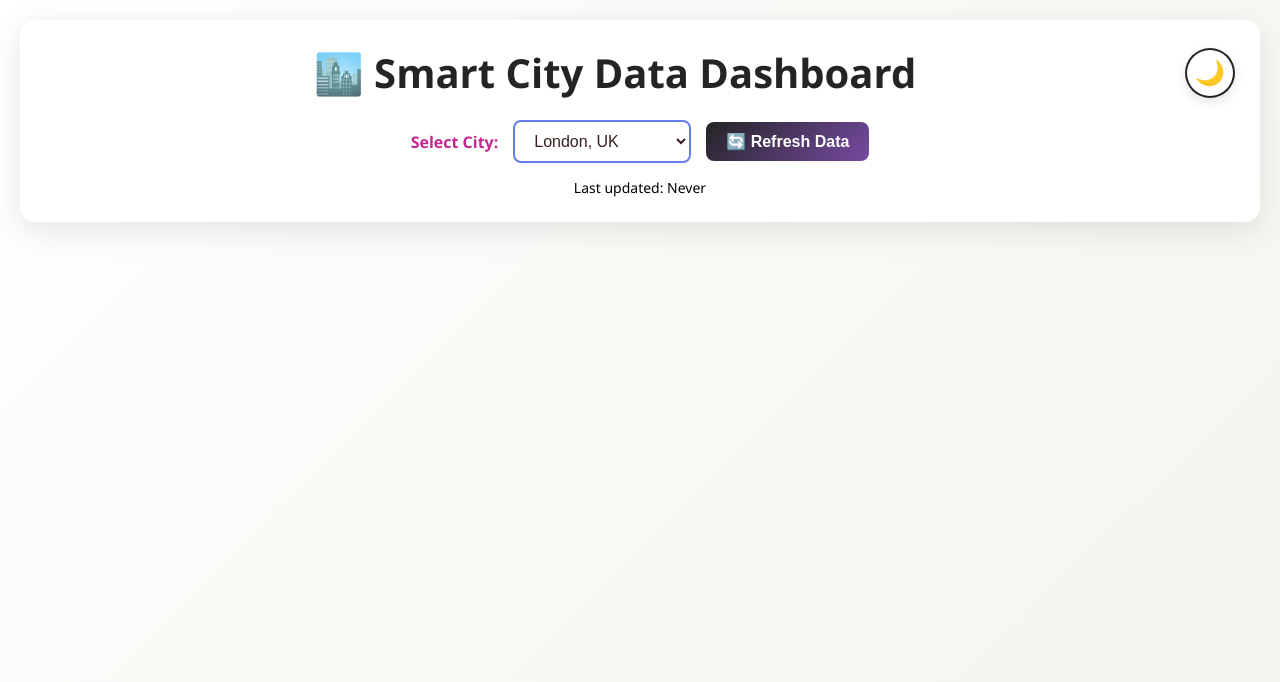
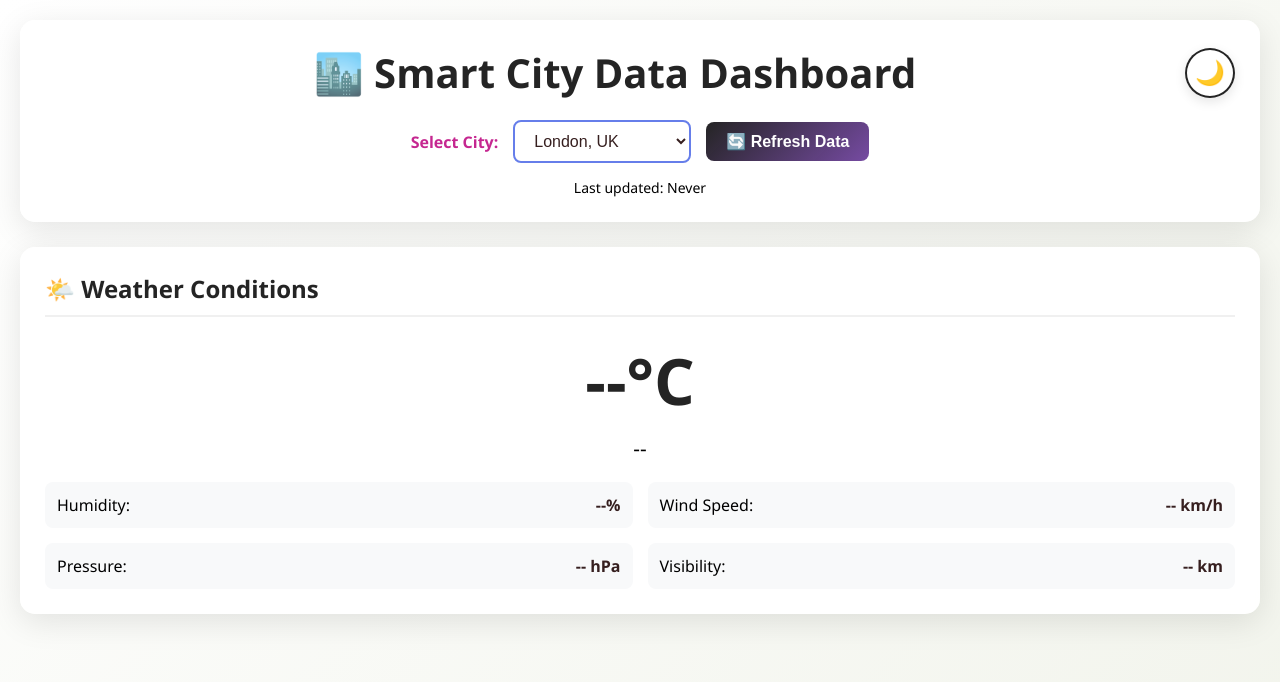
Before and after one commit to sahanaxzy/Open-Source-Evaluation, a plain HTML site: page index.html in a window 1280 px wide. Drawn offline with nearby package versions, Linux system fonts and the light colour scheme.

Commit message:
weather condition updated

```diff
--- a/index.html
+++ b/index.html
@@ -36,7 +36,35 @@
             <div class="last-update" id="lastUpdate">Last updated: Never</div>
         </header>
 
-
+        <div class="dashboard-grid">
+            <!-- Weather Card -->
+            <div class="card weather-card">
+                <h2>🌤️ Weather Conditions</h2>
+                <div class="weather-info">
+                    <div class="weather-main">
+                        <div class="temperature" id="temperature">--°C</div>
+                        <div class="weather-desc" id="weatherDesc">--</div>
+                    </div>
+                    <div class="weather-details">
+                        <div class="detail-item">
+                            <span class="label">Humidity:</span>
+                            <span class="value" id="humidity">--%</span>
+                        </div>
+                        <div class="detail-item">
+                            <span class="label">Wind Speed:</span>
+                            <span class="value" id="windSpeed">-- km/h</span>
+                        </div>
+                        <div class="detail-item">
+                            <span class="label">Pressure:</span>
+                            <span class="value" id="pressure">-- hPa</span>
+                        </div>
+                        <div class="detail-item">
+                            <span class="label">Visibility:</span>
+                            <span class="value" id="visibility">-- km</span>
+                        </div>
+                    </div>
+                </div>
+            </div>
     <script src="script.js"></script>
 </body>
 </html>
--- a/script.js
+++ b/script.js
@@ -1,3 +1,6 @@
+// API Keys - In production, these should be stored securely
+// For demo purposes, using free tier APIs that may require registration
+const WEATHER_API_KEY = '9e03c5bcecceb88a641172a81d7d6929'; // Get from https://openweathermap.org/api
 // City coordinates mapping
 const cityCoordinates = {
     'London': { lat: 51.5074, lon: -0.1278, name: 'London' },
--- a/style.css
+++ b/style.css
@@ -199,3 +199,63 @@ header h1 {
     padding-bottom: 10px;
     transition: color 0.3s ease, border-color 0.3s ease;
 }
+
+.weather-card {
+    grid-column: span 1;
+}
+
+.weather-info {
+    display: flex;
+    flex-direction: column;
+    gap: 20px;
+}
+
+.weather-main {
+    text-align: center;
+}
+
+.temperature {
+    font-size: 4em;
+    font-weight: bold;
+    color: var(--accent-color);
+    margin-bottom: 10px;
+    transition: color 0.3s ease;
+}
+
+.weather-desc {
+    font-size: 1.3em;
+    color: var(--text-secondary);
+    text-transform: capitalize;
+    transition: color 0.3s ease;
+}
+
+.weather-details {
+    display: grid;
+    grid-template-columns: repeat(2, 1fr);
+    gap: 15px;
+}
+
+.detail-item {
+    display: flex;
+    justify-content: space-between;
+    padding: 12px;
+    background: var(--detail-bg);
+    border-radius: 8px;
+    transition: background 0.3s ease;
+}
+
+.detail-item .label {
+    color: var(--text-secondary);
+    font-weight: 500;
+    transition: color 0.3s ease;
+}
+
+.detail-item .value {
+    color: var(--text-primary);
+    font-weight: 600;
+    transition: color 0.3s ease;
+}
+
+.air-quality-card {
+    grid-column: span 1;
+}
```
